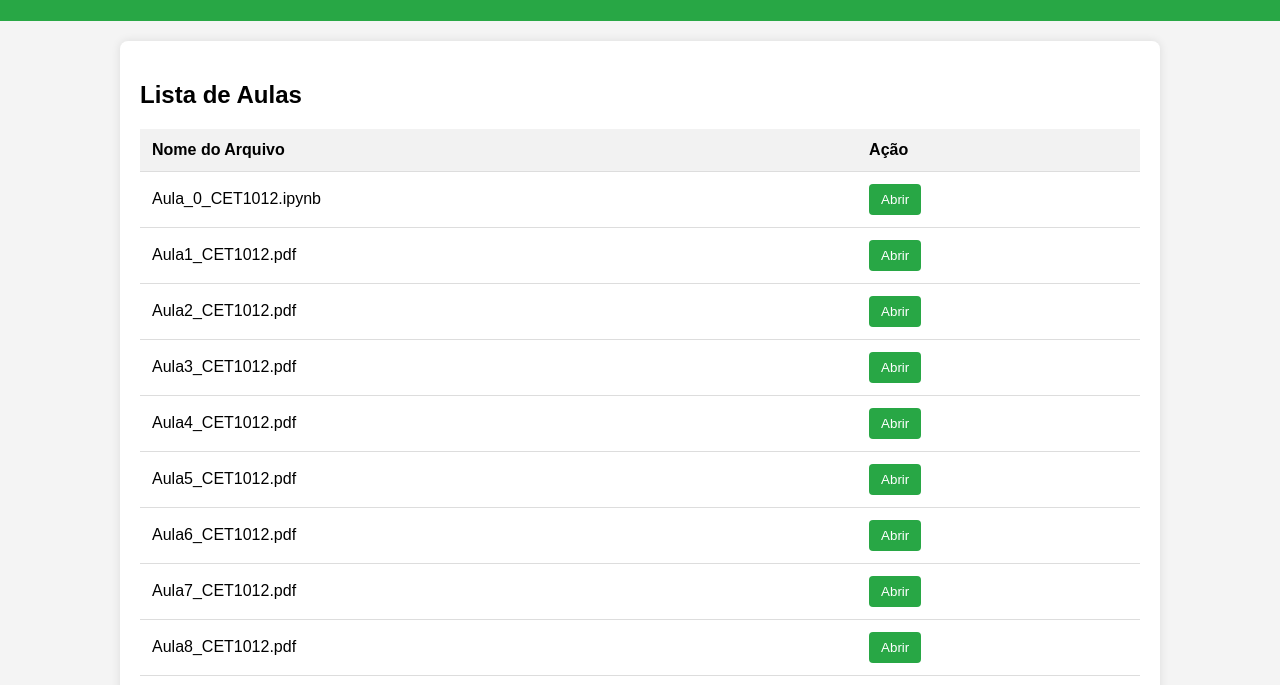
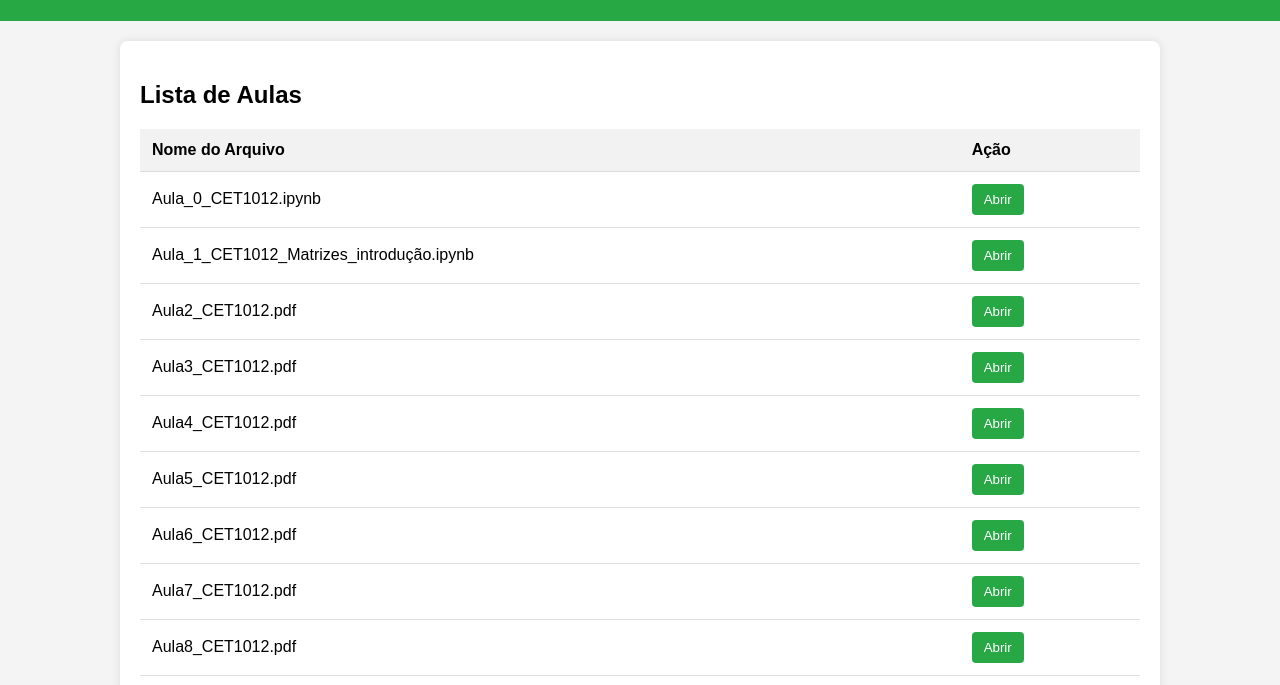
Before and after one commit to Edwards1969/site-aulas-uesc, a plain HTML site: page CET1012/AULAS/index.html in a window 1280 px wide. Shown: the part 99-784 px from the top of the page. Drawn offline with Linux system fonts and the light colour scheme.

Commit message:
Adção da Aula_01_CET1012_matrizes_introdução ipynb, atualização do index.html principal e links.txt

```diff
--- a/CET1012/AULAS/index.html
+++ b/CET1012/AULAS/index.html
@@ -85,7 +85,7 @@
     // Lista de arquivos de aula incluindo o Jupyter Notebook
     const arquivos = [
       "Aula_0_CET1012.ipynb",  // Notebook
-      "Aula1_CET1012.pdf",
+      "Aula_1_CET1012_Matrizes_introdução.ipynb", // Notebook
       "Aula2_CET1012.pdf",
       "Aula3_CET1012.pdf",
       "Aula4_CET1012.pdf",
```
Also changed, not shown: links.txt, 1 other file.
